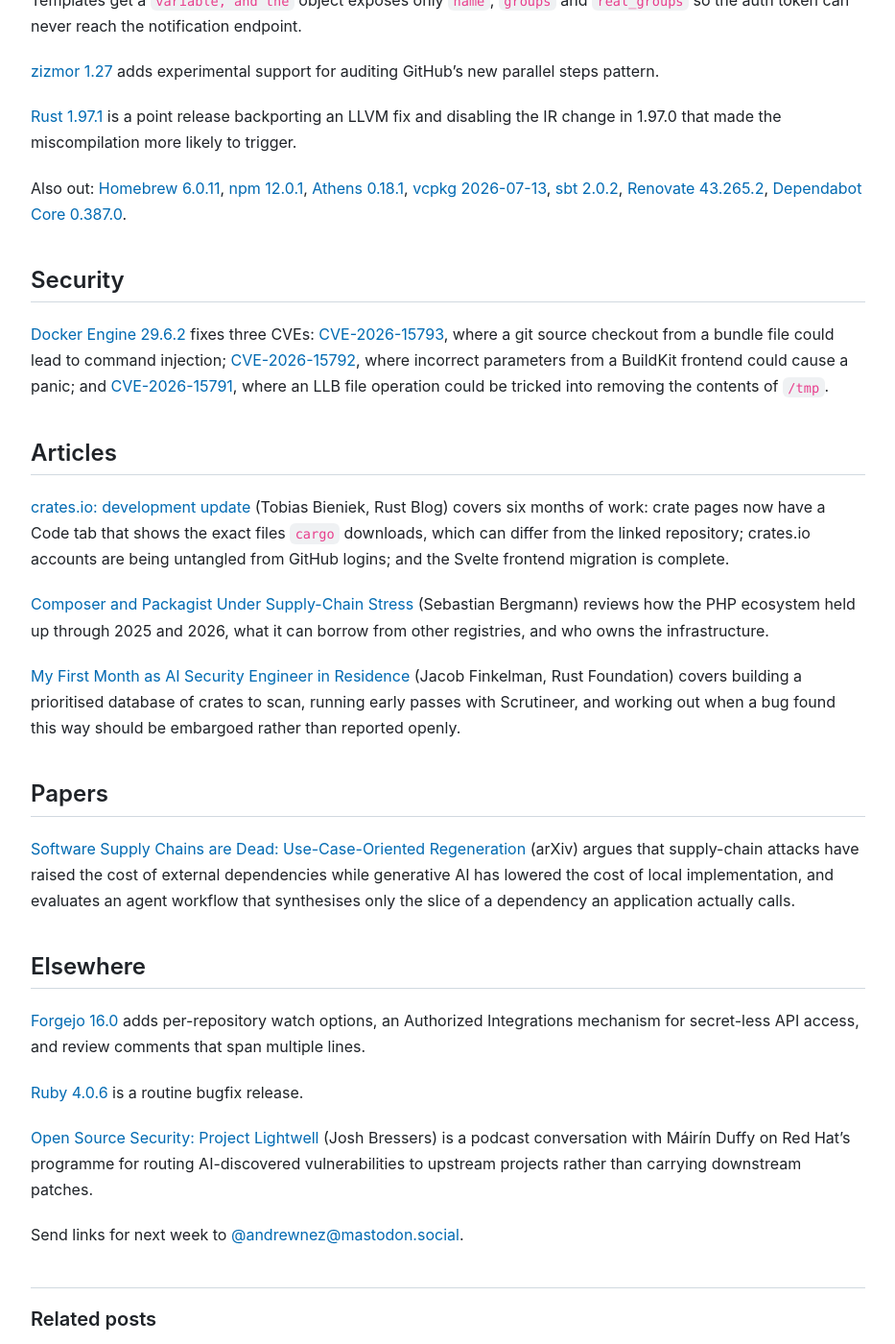
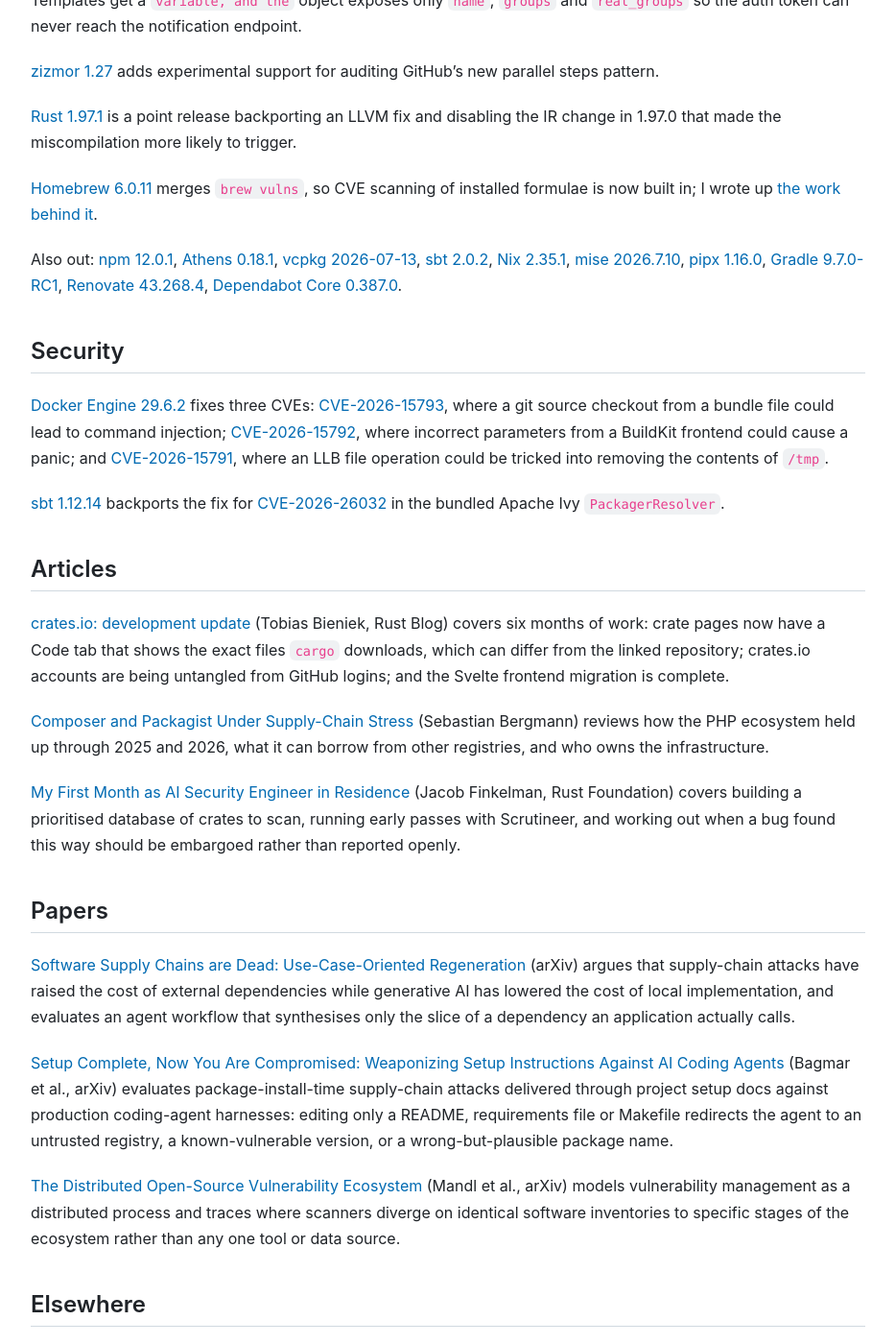
Before and after one commit to andrew/nesbitt.io, a Jekyll site: the page built from _posts/2026-07-18-this-week-in-package-management.md, in a window 1280 px wide and 1400 px high, scrolled down 942 px. Shown: the whole window at 96% size, without its empty margins (173-1106 px from the left). Built offline with Jekyll 4.4.1, drawn with Linux system fonts in a browser that asks for light colours; comment, search, counter and statistics services are not loaded.

Commit message:
Update twipm

```diff
--- a/_data/stats.json
+++ b/_data/stats.json
@@ -1,5 +1,5 @@
 {
-  "generated_at": "2026-07-16T20:54:54Z",
+  "generated_at": "2026-07-17T19:29:56Z",
   "total_posts": 179,
   "total_words": 251996,
   "reading_minutes": 1260,
--- a/_posts/2026-07-18-this-week-in-package-management.md
+++ b/_posts/2026-07-18-this-week-in-package-management.md
@@ -26,11 +26,15 @@
 
 [Rust 1.97.1](https://blog.rust-lang.org/2026/07/16/Rust-1.97.1/) is a point release backporting an LLVM fix and disabling the IR change in 1.97.0 that made the miscompilation more likely to trigger.
 
-Also out: [Homebrew 6.0.11](https://github.com/Homebrew/brew/releases/tag/6.0.11), [npm 12.0.1](https://github.com/npm/cli/releases/tag/v12.0.1), [Athens 0.18.1](https://github.com/gomods/athens/releases/tag/v0.18.1), [vcpkg 2026-07-13](https://github.com/microsoft/vcpkg-tool/releases/tag/2026-07-13), [sbt 2.0.2](https://github.com/sbt/sbt/releases/tag/v2.0.2), [Renovate 43.265.2](https://github.com/renovatebot/renovate/releases/tag/43.265.2), [Dependabot Core 0.387.0](https://github.com/dependabot/dependabot-core/releases/tag/v0.387.0).
+[Homebrew 6.0.11](https://github.com/Homebrew/brew/releases/tag/6.0.11) merges `brew vulns`, so CVE scanning of installed formulae is now built in; I wrote up [the work behind it](/2026/07/17/plumbing-homebrew-into-the-vulnerability-ecosystem).
+
+Also out: [npm 12.0.1](https://github.com/npm/cli/releases/tag/v12.0.1), [Athens 0.18.1](https://github.com/gomods/athens/releases/tag/v0.18.1), [vcpkg 2026-07-13](https://github.com/microsoft/vcpkg-tool/releases/tag/2026-07-13), [sbt 2.0.2](https://github.com/sbt/sbt/releases/tag/v2.0.2), [Nix 2.35.1](https://github.com/NixOS/nix/releases/tag/2.35.1), [mise 2026.7.10](https://github.com/jdx/mise/releases/tag/v2026.7.10), [pipx 1.16.0](https://github.com/pypa/pipx/releases/tag/1.16.0), [Gradle 9.7.0-RC1](https://github.com/gradle/gradle/releases/tag/v9.7.0-RC1), [Renovate 43.268.4](https://github.com/renovatebot/renovate/releases/tag/43.268.4), [Dependabot Core 0.387.0](https://github.com/dependabot/dependabot-core/releases/tag/v0.387.0).
 
 ## Security
 
 [Docker Engine 29.6.2](https://github.com/moby/moby/releases/tag/docker-v29.6.2) fixes three CVEs: [CVE-2026-15793](https://github.com/advisories/GHSA-hw3h-2gp9-cxpv), where a git source checkout from a bundle file could lead to command injection; [CVE-2026-15792](https://github.com/advisories/GHSA-qx3x-mv6r-52p6), where incorrect parameters from a BuildKit frontend could cause a panic; and [CVE-2026-15791](https://github.com/advisories/GHSA-32pv-7hq5-qhwj), where an LLB file operation could be tricked into removing the contents of `/tmp`.
+
+[sbt 1.12.14](https://github.com/sbt/sbt/releases/tag/v1.12.14) backports the fix for [CVE-2026-26032](https://github.com/advisories/GHSA-j482-hm6j-v5jj) in the bundled Apache Ivy `PackagerResolver`.
 
 ## Articles
 
@@ -44,6 +48,10 @@
 
 [Software Supply Chains are Dead: Use-Case-Oriented Regeneration](https://arxiv.org/abs/2607.13021) (arXiv) argues that supply-chain attacks have raised the cost of external dependencies while generative AI has lowered the cost of local implementation, and evaluates an agent workflow that synthesises only the slice of a dependency an application actually calls.
 
+[Setup Complete, Now You Are Compromised: Weaponizing Setup Instructions Against AI Coding Agents](https://arxiv.org/abs/2607.15143) (Bagmar et al., arXiv) evaluates package-install-time supply-chain attacks delivered through project setup docs against production coding-agent harnesses: editing only a README, requirements file or Makefile redirects the agent to an untrusted registry, a known-vulnerable version, or a wrong-but-plausible package name.
+
+[The Distributed Open-Source Vulnerability Ecosystem](https://arxiv.org/abs/2607.14900) (Mandl et al., arXiv) models vulnerability management as a distributed process and traces where scanners diverge on identical software inventories to specific stages of the ecosystem rather than any one tool or data source.
+
 ## Elsewhere
 
 [Forgejo 16.0](https://forgejo.org/2026-07-release-v16-0/) adds per-repository watch options, an Authorized Integrations mechanism for secret-less API access, and review comments that span multiple lines.
```
